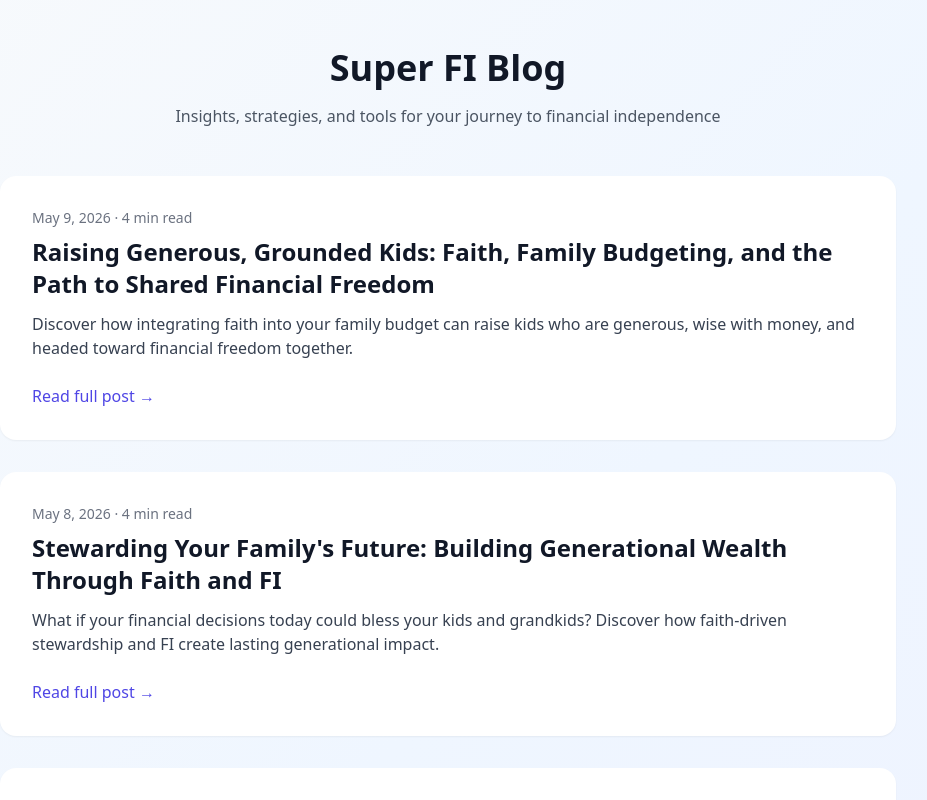
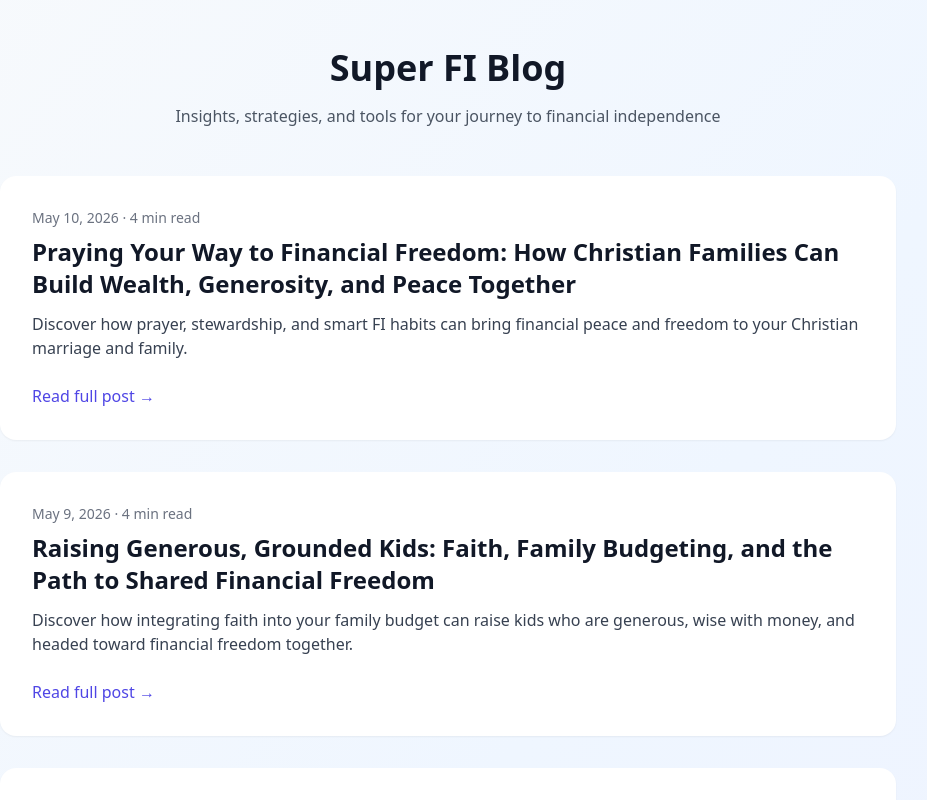
Before and after one commit to daughterpop/super-fi-calc, a React (Vite) app: page /blog in a window 1280 px wide. Shown: the top 800 px of the page, without its empty margins (192-1119 px from the left). Built offline with nearby package versions, Linux system fonts and the light colour scheme.

Commit message:
Update BlogIndex with new post at top

```diff
--- a/src/pages/BlogIndex.jsx
+++ b/src/pages/BlogIndex.jsx
@@ -2,6 +2,13 @@ import React from 'react';
 
 export default function BlogIndex() {
   const posts = [
+    {
+      date: 'May 10, 2026',
+      title: 'Praying Your Way to Financial Freedom: How Christian Families Can Build Wealth, Generosity, and Peace Together',
+      excerpt: 'Discover how prayer, stewardship, and smart FI habits can bring financial peace and freedom to your Christian marriage and family.',
+      readTime: '4 min read',
+      slug: 'praying-your-way-to-financial-freedom-how-christian-families-can-build-wealth-generosity-and-peace-together'
+    },
     {
       date: 'May 9, 2026',
       title: 'Raising Generous, Grounded Kids: Faith, Family Budgeting, and the Path to Shared Financial Freedom',
```
